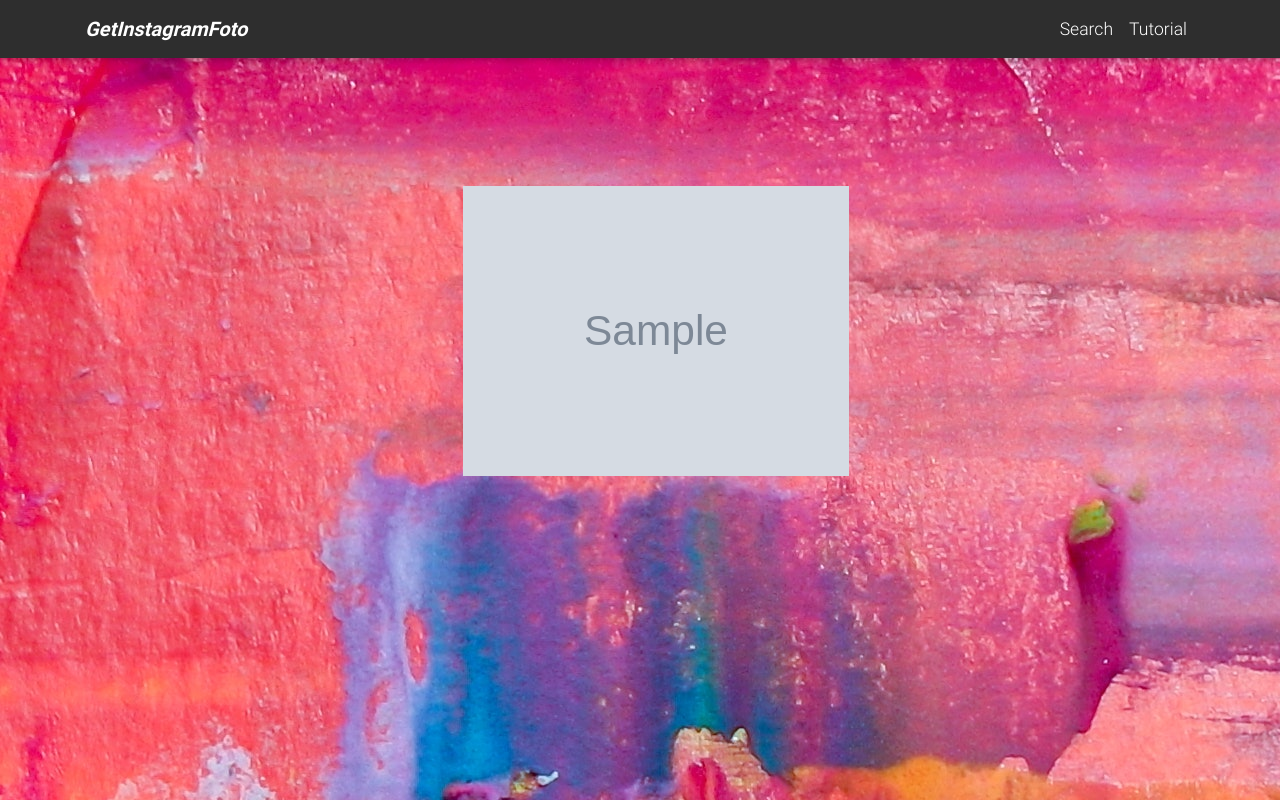
After one commit to sitnikov-andrey/instagram-full-scale-photos, a Django app: template mysite/search/templates/search/getphoto.html in a window 1280 px wide. The commit adds this page. Run offline with Django 3.2, Linux system fonts and the light colour scheme; the template is opened without the code that fills it: most values are stand-ins (such as "Sample title", 1, 10 or a date in 2020); grey boxes marked "Sample" are stand-in pictures; some libraries are stand-ins or nearby versions.

Commit message:
add python script get URL photo and return photo in full size

```diff
--- /dev/null
+++ b/mysite/search/forms.py
@@ -0,0 +1,4 @@
+from django import forms
+
+class URLForm(forms.Form):
+    URL = forms.CharField()
--- /dev/null
+++ b/mysite/search/templates/search/getphoto.html
@@ -0,0 +1,17 @@
+{% extends 'search/base.html' %}
+{% block title %}
+  Search
+{% endblock %}
+{% block content %}
+
+<div class="fon_scroll" style="margin-top: 10%; margin-bottom: 10%; margin-left: 35%;">
+	<section class="text-center">
+		<figure class="col-md-6">
+        <a href={{get_photo}}>
+          <img src={{get_photo}} alt="placeholder" class="img-fluid mx-auto d-block">
+        </a>
+      </figure>
+	</section>
+</div>
+
+{% endblock %}
--- a/mysite/search/urls.py
+++ b/mysite/search/urls.py
@@ -2,5 +2,6 @@ from django.urls import path
 from .views import *
 
 urlpatterns = [
-    path('', post_list)
+    path('', search_page, name = 'search_url'),
+    path('get_photo', get_photo, name = 'get_photo_url'),
 ]
--- a/mysite/static/css/style.css
+++ b/mysite/static/css/style.css
@@ -1,11 +1,11 @@
 html, body, header{
 	height: 100%;
 }
-header{
-	background: url(../img/fon2.jpg) no-repeat center center fixed;
-	-webkit-background-size: cover;
-	background-size: cover;
-}
+body {
+
+background: url(../img/fon2.jpg);
+background-repeat:no-repeat;
+background-attachment:fixed;
 
 }
 a{
--- a/mysite/templates/base_html.html
+++ b/mysite/templates/base_html.html
@@ -24,17 +24,17 @@
 	<header>
 		<nav class="navbar navbar-expand-lg navbar-dark elegant-color">
 			<div class="container">
-				<em><a class="navbar-brand font-weight-bold" href="#">GetInstagramFoto</a></em>
+				<em><a class="navbar-brand font-weight-bold" href="{% url 'search_url' %}">GetInstagramFoto</a></em>
 				<button class="navbar-toggler" type="button" data-toggle="collapse" data-target="#navbarNav" aria-controls="navbarNav" aria-expanded="false" aria-label="Toggle navigation">
           <span class="navbar-toggler-icon"></span>
         </button>
         <div class="collapse navbar-collapse" id="navbarNav">
          <ul class="navbar-nav smooth-scroll ml-auto">
           <li class="nav-item">
-            <a class="nav-link waves-effect waves-light" href="#">Search</a>
+            <a class="nav-link waves-effect waves-light" href="{% url 'search_url' %}">Search</a>
           </li>
           <li class="nav-item">
-            <a class="nav-link waves-effect waves-light" href="#">Tutorial</a>
+            <a class="nav-link waves-effect waves-light" href="{% url 'tutorial_url' %}">Tutorial</a>
           </li>
         </ul>
       </div>
--- a/mysite/tutorial/urls.py
+++ b/mysite/tutorial/urls.py
@@ -2,5 +2,5 @@ from django.urls import path
 from .views import *
 
 urlpatterns = [
-    path('', tutorial_page)
+    path('', tutorial_page, name = 'tutorial_url')
 ]
```
Also changed, not shown: mysite/search/templates/search/search.html (+11 -7 lines), mysite/search/views.py (+11 -1 lines), requirements.txt (added, +10 -0 lines), mysite/db.sqlite3.
